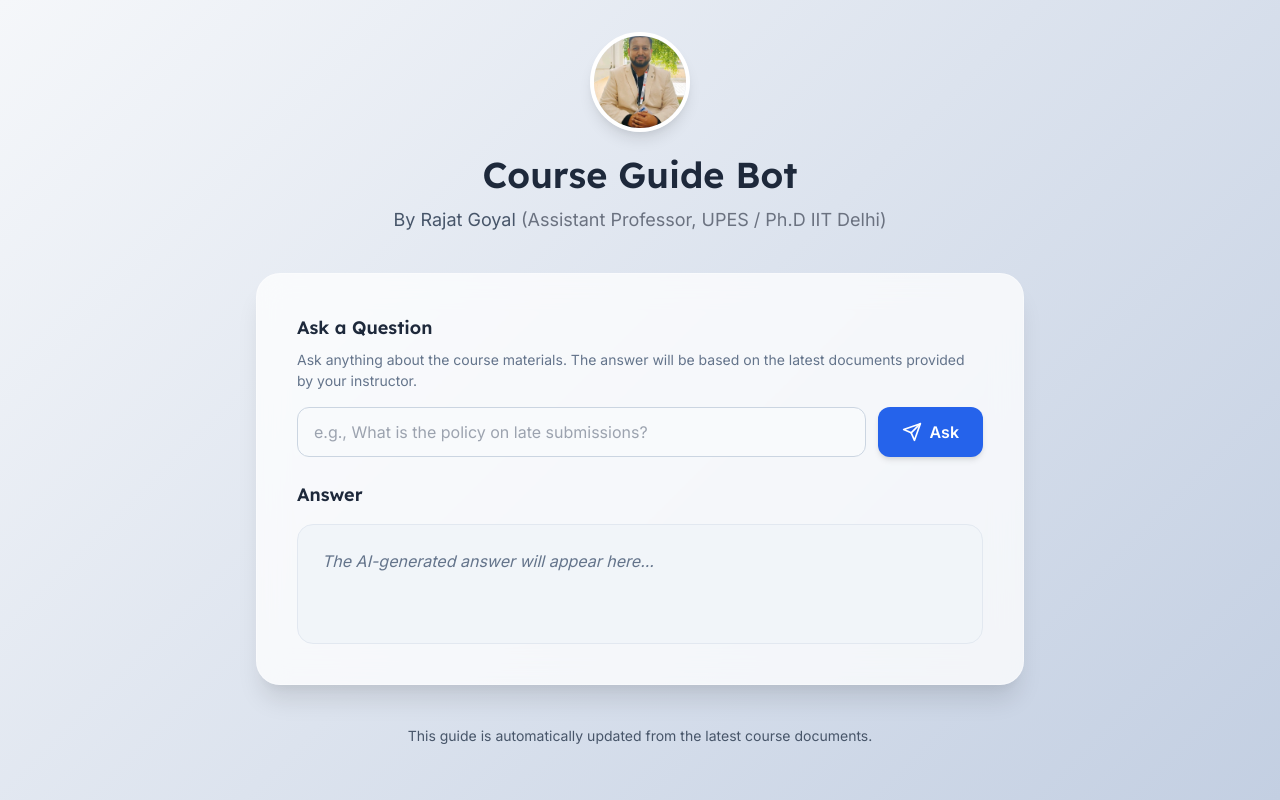
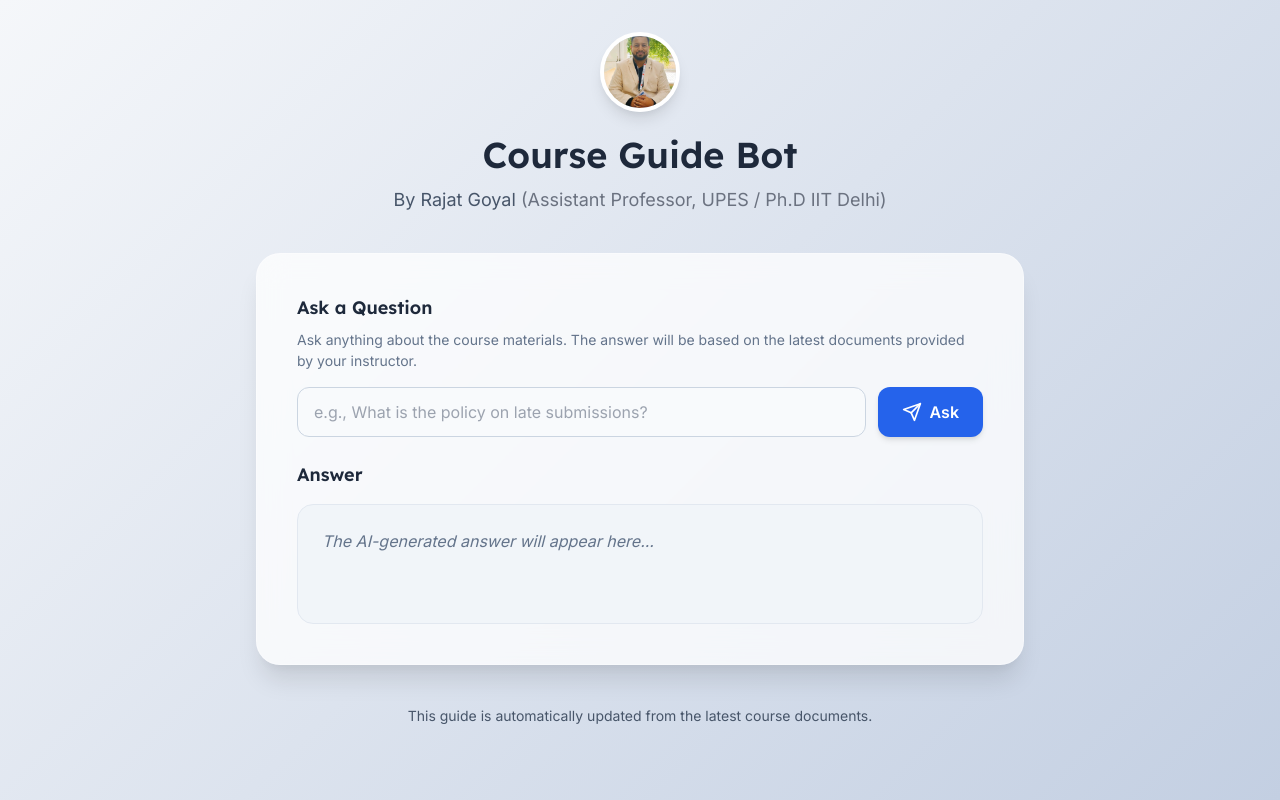
Before and after one commit to rajatgoel03/courses-guide-chatbot, a website: page public/index.html in a window 1280 px wide. Drawn offline with nearby package versions, Linux system fonts and the light colour scheme.

Commit message:
Update style.css

```diff
--- a/public/style.css
+++ b/public/style.css
@@ -22,8 +22,8 @@ body {
 }
 
 .avatar {
-    width: 100px;
-    height: 100px;
+    width: 80px; /* Reduced from 100px */
+    height: 80px; /* Reduced from 100px */
     border-radius: 50%;
     object-fit: cover;
     margin: 0 auto;
```
